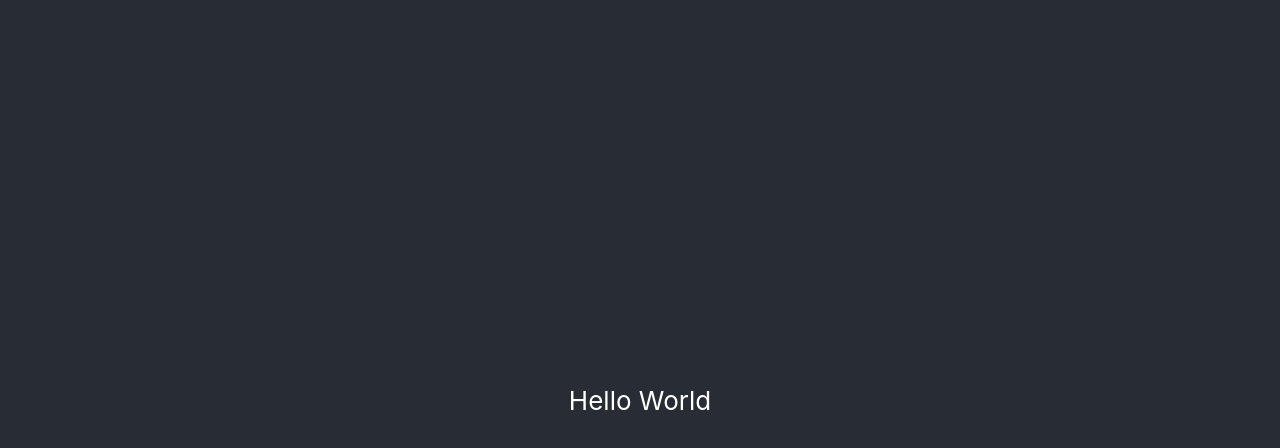
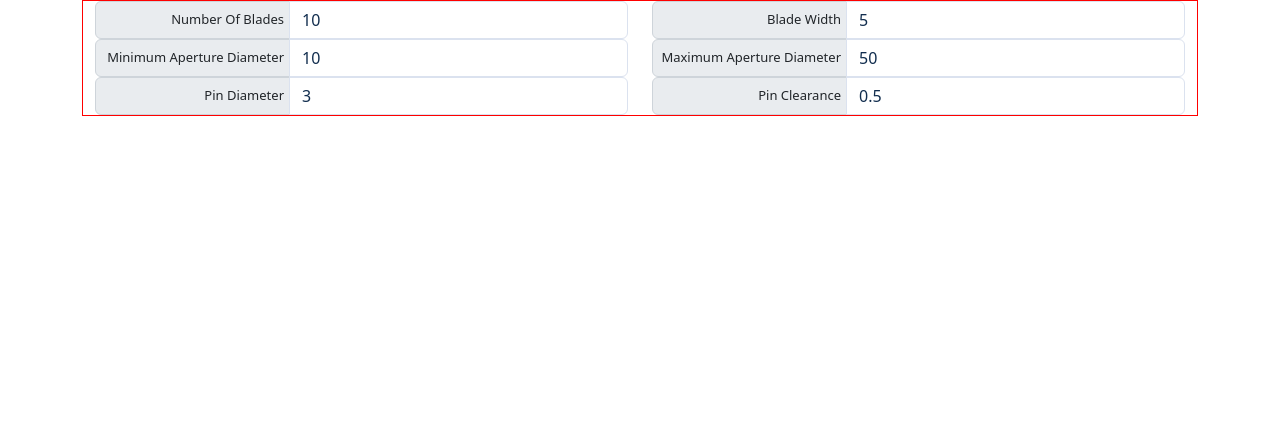
Before and after one commit to slehmann1/MechanicalIris, a React (Create React App) app in the folder iris/: page / in a window 1280 px wide. Shown: the top 448 px of the page. Built offline with nearby package versions, Linux system fonts and the light colour scheme.

Commit message:
Layout inputs

```diff
--- a/iris/src/App.css
+++ b/iris/src/App.css
@@ -1,38 +1,28 @@
-.App {
-  text-align: center;
+
+.form-control {
+  min-width: 3rem !important;
+  border-color: #dbe2ef !important;
+  color: #112d4e !important;
 }
 
-.App-logo {
-  height: 40vmin;
-  pointer-events: none;
+.input-group-text {
+  font-size: small !important;
+  text-align: right !important;
+  padding: 5px !important;
+  white-space: pre-line !important;
+  border-top-right-radius: 0px;
+  border-bottom-right-radius: 0px;
+  width: 15em;
+  height: 100%;
+  display: "flex";
+  justify-content: right;
+  align-items: center;
 }
 
-@media (prefers-reduced-motion: no-preference) {
-  .App-logo {
-    animation: App-logo-spin infinite 20s linear;
-  }
+.input-group {
+  height: 100%;
 }
 
-.App-header {
-  background-color: #282c34;
-  min-height: 100vh;
-  display: flex;
-  flex-direction: column;
-  align-items: center;
-  justify-content: center;
-  font-size: calc(10px + 2vmin);
-  color: white;
+.inputs{
+  border: 1px solid red
 }
-
-.App-link {
-  color: #61dafb;
-}
-
-@keyframes App-logo-spin {
-  from {
-    transform: rotate(0deg);
-  }
-  to {
-    transform: rotate(360deg);
-  }
-}
--- a/iris/src/App.js
+++ b/iris/src/App.js
@@ -1,19 +1,61 @@
 import "./App.css";
 import React from "react";
+import Inputs from "./Inputs.tsx";
+import Col from "react-bootstrap/Col";
+import Row from "react-bootstrap/Row";
+import Container from "react-bootstrap/Container";
+import "bootstrap/dist/css/bootstrap.min.css";
 
 class App extends React.Component {
+  DEFAULT_BLADE_NUM = 10;
+  DEFAULT_BLADE_WIDTH = 5;
+  DEFAULT_MIN_DIAMETER = 10;
+  DEFAULT_MAX_DIAMETER = 50;
+  DEFAULT_PIN_DIAMETER = 3;
+  DEFAULT_CLEARANCE = 0.5;
+
   constructor(props) {
     super(props);
+    let inputs = JSON.parse(window.localStorage.getItem("Inputs")) || {
+      numBlades: this.DEFAULT_BLADE_NUM,
+      bladeWidth: this.DEFAULT_BLADE_WIDTH,
+      minDiameter: this.DEFAULT_MIN_DIAMETER,
+      maxDiameter: this.DEFAULT_MAX_DIAMETER,
+      pinDiameter: this.DEFAULT_PIN_DIAMETER,
+      clearance: this.DEFAULT_CLEARANCE,
+    };
+    this.state = inputs;
+    this.setState = this.setState.bind(this);
   }
 
   render() {
     return (
       <div className="App">
-        <header className="App-header">
-          <p>Hello World</p>
-        </header>
+        <Container>
+          <Row>
+            <Col>
+              <Inputs
+                numBlades={this.state.numBlades}
+                bladeWidth={this.state.bladeWidth}
+                minDiameter={this.state.minDiameter}
+                maxDiameter={this.state.maxDiameter}
+                pinDiameter={this.state.pinDiameter}
+                clearance={this.state.clearance}
+                callback={(property, value) => {
+                  this.setState({
+                    [property]: value,
+                  });
+                }}
+              ></Inputs>
+            </Col>
+          </Row>
+        </Container>
       </div>
     );
+  }
+  setState(state) {
+    super.setState(state);
+    window.localStorage.setItem("Inputs", JSON.stringify(this.state));
   }
 }
 
--- /dev/null
+++ b/iris/src/Inputs.tsx
@@ -0,0 +1,123 @@
+import React from "react";
+import parse from "html-react-parser";
+import Col from "react-bootstrap/Col";
+import Row from "react-bootstrap/Row";
+import Container from "react-bootstrap/Container";
+
+class Inputs extends React.Component<{
+  numBlades: number;
+  bladeWidth: number;
+  minDiameter: number;
+  maxDiameter: number;
+  pinDiameter: number;
+  clearance: number;
+  callback: (string, number) => void;
+}> {
+  constructor(props: any) {
+    super(props);
+  }
+
+  render() {
+    return (
+      <Container className="inputs">
+        <Row>
+          <Col>
+            <InputGroup
+              text="Number Of Blades"
+              value={this.props.numBlades}
+              changeCallback={(value: number) => {
+                this.props.callback("numBlades", value);
+              }}
+              wide={false}
+            ></InputGroup>
+          </Col>
+          <Col>
+            <InputGroup
+              text="Blade Width"
+              value={this.props.bladeWidth}
+              changeCallback={(value: number) => {
+                this.props.callback("bladeWidth", value);
+              }}
+              wide={false}
+            ></InputGroup>
+          </Col>
+        </Row>
+        <Row>
+          <Col>
+            <InputGroup
+              text="Minimum Aperture Diameter"
+              value={this.props.minDiameter}
+              changeCallback={(value: number) => {
+                this.props.callback("minDiameter", value);
+              }}
+              wide={false}
+            ></InputGroup>
+          </Col>
+          <Col>
+            <InputGroup
+              text="Maximum Aperture Diameter"
+              value={this.props.maxDiameter}
+              changeCallback={(value: number) => {
+                this.props.callback("maxDiameter", value);
+              }}
+              wide={false}
+            ></InputGroup>
+          </Col>
+        </Row>
+        <Row>
+          <Col>
+            <InputGroup
+              text="Pin Diameter"
+              value={this.props.pinDiameter}
+              changeCallback={(value: number) => {
+                this.props.callback("pinDiameter", value);
+              }}
+              wide={false}
+            ></InputGroup>
+          </Col>
+          <Col>
+            <InputGroup
+              text="Pin Clearance"
+              value={this.props.clearance}
+              changeCallback={(value: number) => {
+                this.props.callback("clearance", value);
+              }}
+              wide={false}
+            ></InputGroup>
+          </Col>
+        </Row>
+      </Container>
+    );
+  }
+}
+
+class InputGroup extends React.Component<{
+  wide: boolean;
+  text: string;
+  value: number;
+  changeCallback: (_: number) => void;
+}> {
+  constructor(props) {
+    super(props);
+  }
+
+  render() {
+    return (
+      <div className="input-group">
+        <div className="input-group-text">{parse(this.props.text)}</div>
+        <input
+          className="form-control"
+          type="number"
+          min="0"
+          step="0.001"
+          value={this.props.value || 0}
+          onChange={(evt) =>
+            this.props.changeCallback(Number(evt.target.value))
+          }
+        />
+      </div>
+    );
+  }
+}
+
+export default Inputs;
```
Also changed, not shown: iris/package.json (+10 -1 lines), iris/.eslintrc.json (added), 1 other file (tests, documents, lock files or other folders).
